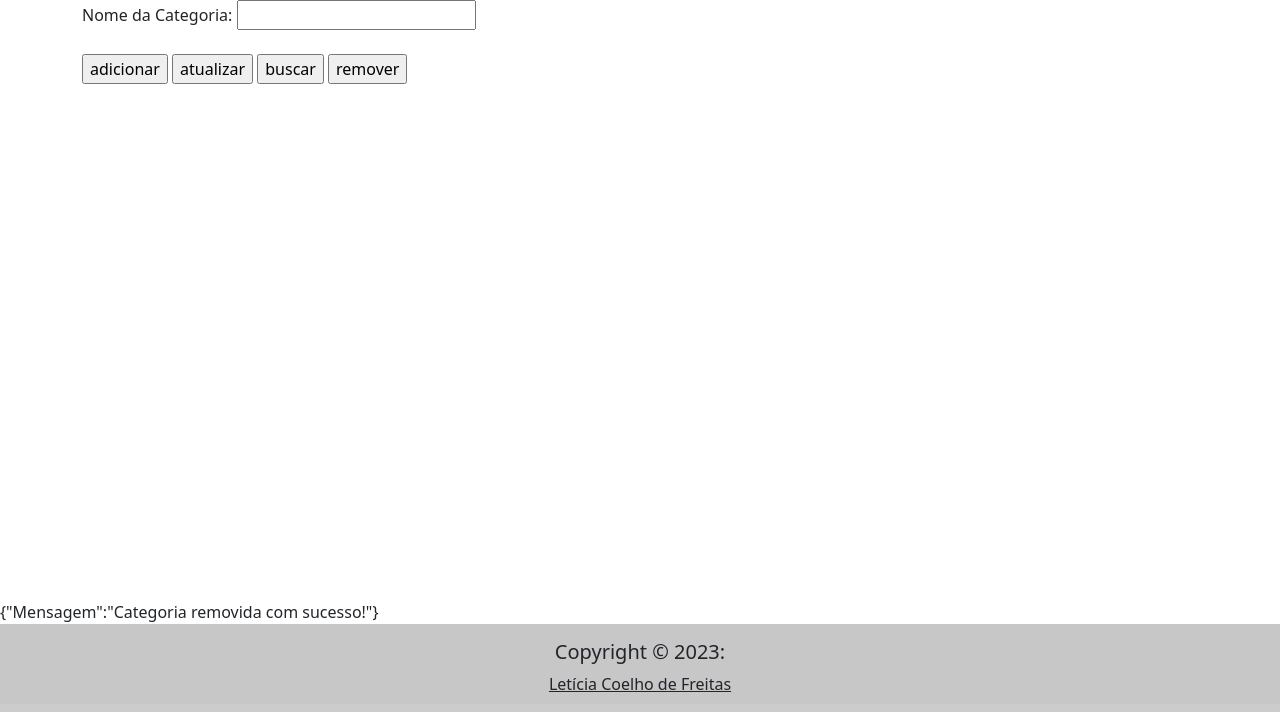
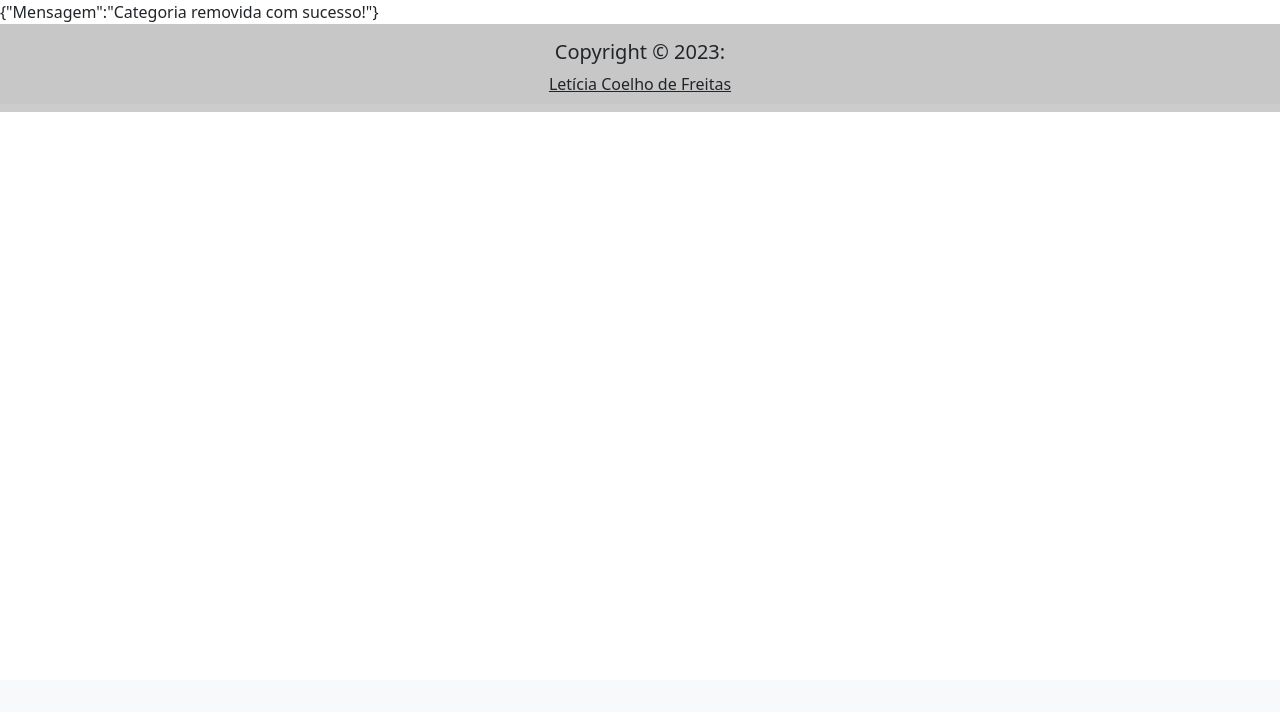
Before and after one commit to LeticiaCoelhoF/api, a PHP site: page /remover_categoria.php in a window 1280 px wide. Shown: the part 120-832 px from the top of the page. After the commit the page ends 232 px from the top, so only its background shows below. Run offline with PHP 8.4, Linux system fonts and the light colour scheme; data that the repository does not hold is empty.

Commit message:
quase pronto

```diff
--- a/atualizar_categoria.php
+++ b/atualizar_categoria.php
@@ -7,6 +7,7 @@
         include 'conexao.php';
 
         $nome = 'Infraestrutura';
+        $id = 1;
 
         $sql = "UPDATE categorias SET nome = '$nome' WHERE id = '$id'";
 
--- a/remover_categoria.php
+++ b/remover_categoria.php
@@ -1,22 +1,13 @@
     <?php
         include './pagina_inicial/header.php';
     ?>
-     <main>
-        <form class = "container" action="index.php" method="GET">
-            <label for="./pagina_inicial/index.php ">Nome da Categoria:</label>
-            <input type="text" name ="nome"><br><br>
 
-            <input type = "submit" name = "acao" value = "adicionar">
-            <input type = "submit" name = "acao" value = "atualizar">
-            <input type = "submit" name = "acao" value = "buscar">
-            <input type = "submit" name = "acao" value = "remover">
-        </form>
-    </main>
     <?php
         include 'cors_policy.php';
         include 'conexao.php';
 
             $nome = 'Infraestrutura';
+            $id = 1;
             $sql = "DELETE FROM categorias WHERE id ='$id'";
 
             $result = $connection->query($sql);
```
